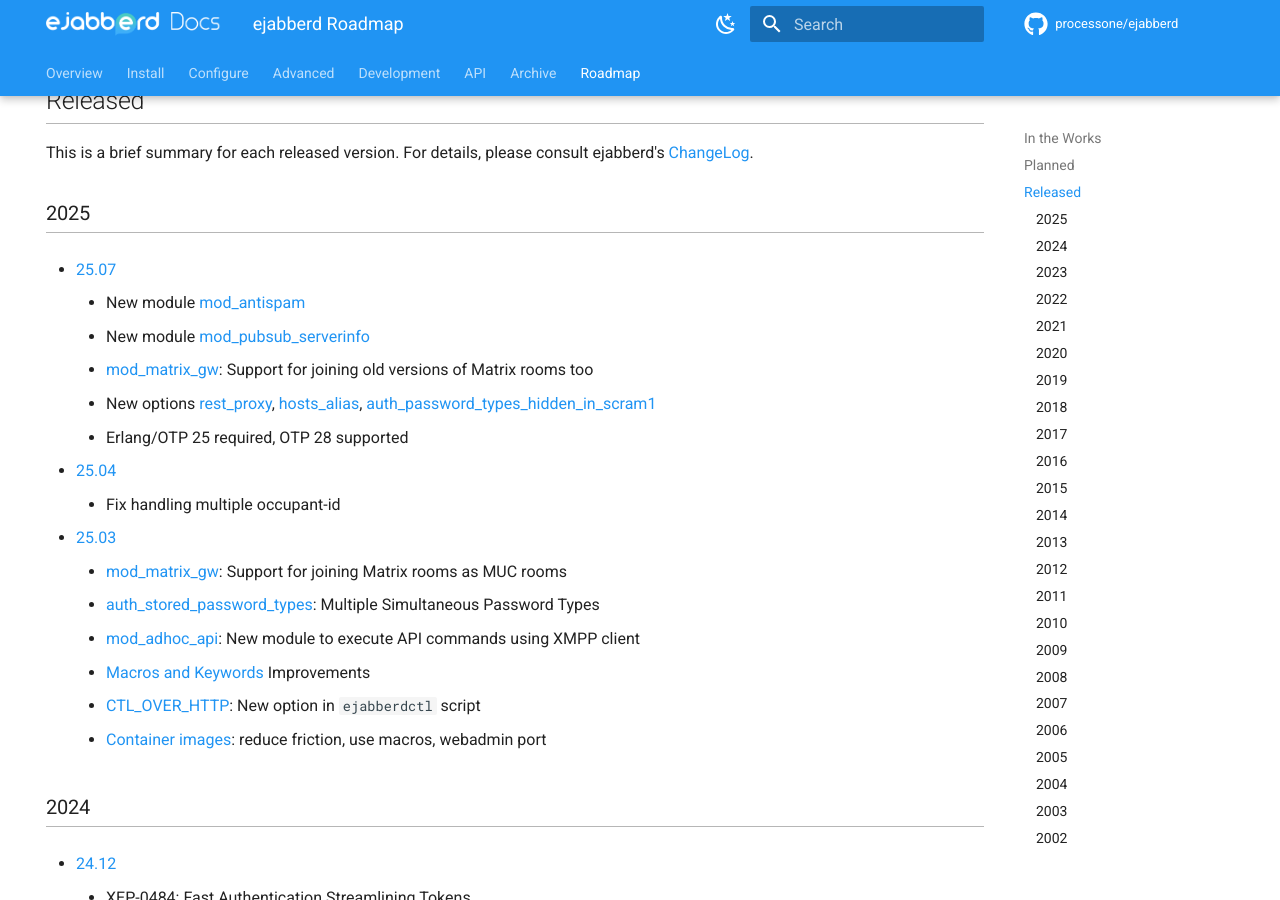
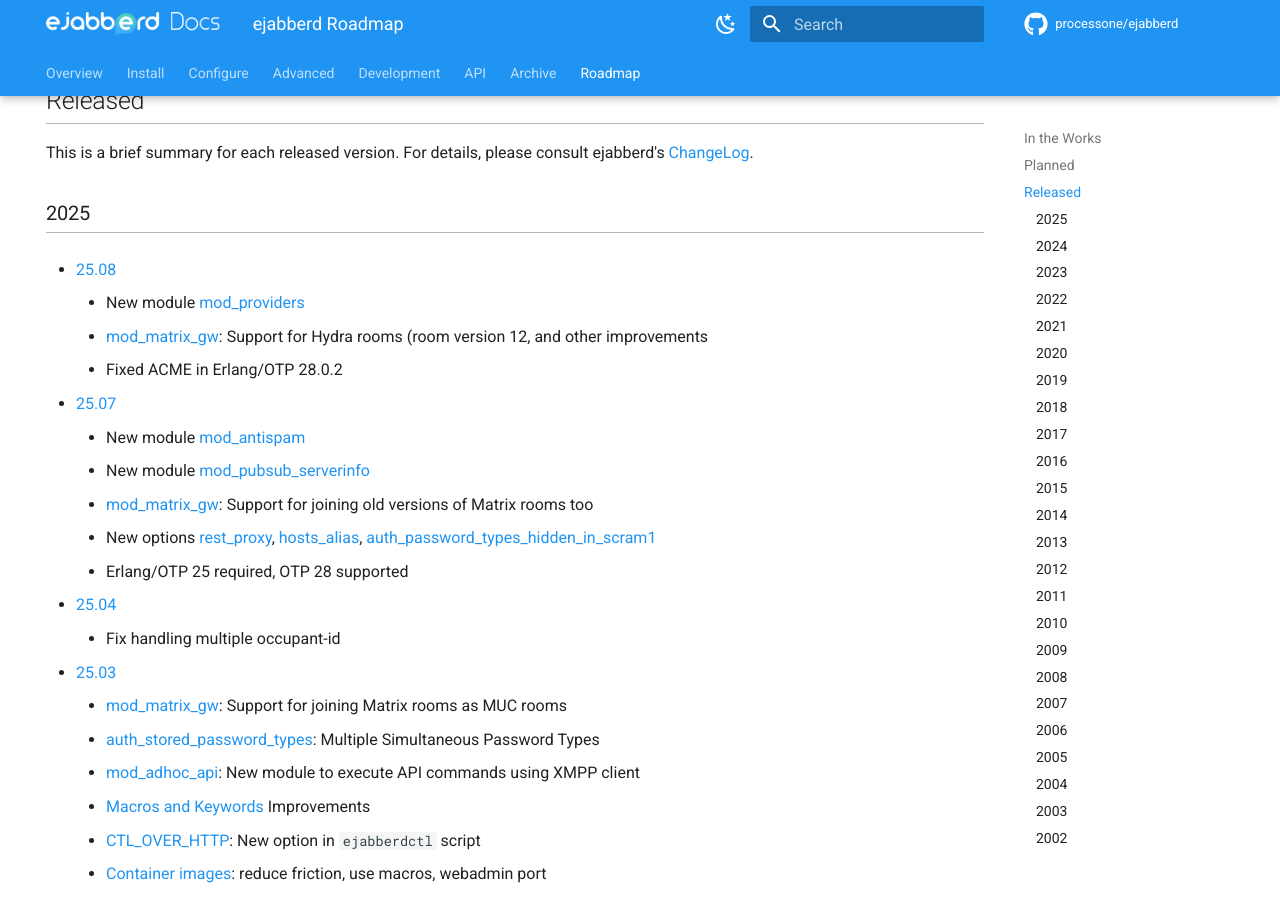
Before and after one commit to processone/docs.ejabberd.im, an MkDocs documentation site: the page built from content/roadmap/index.md, in a window 1280 px wide and 900 px high, scrolled down 498 px. Built offline with MkDocs 1.6.1 and Material for MkDocs 9.7.7, drawn with Linux system fonts in a browser that asks for light colours; comment, search, counter and statistics services are not loaded.

Commit message:
Add 25.08 to roadmap

```diff
--- a/content/roadmap/index.md
+++ b/content/roadmap/index.md
@@ -21,6 +21,11 @@
 This is a brief summary for each released version. For details, please consult ejabberd's [ChangeLog](../CHANGELOG.md).
 
 ### 2025
+
+- [25.08](https://www.process-one.net/blog/ejabberd-25-08/)
+    - New module [mod_providers](../admin/configuration/modules.md/#mod_providers)
+    - [mod_matrix_gw](../admin/configuration/modules.md/#mod_matrix_gw): Support for Hydra rooms (room version 12, and other improvements
+    - Fixed ACME in Erlang/OTP 28.0.2
 
 - [25.07](https://www.process-one.net/blog/ejabberd-25-07/)
     - New module [mod_antispam](../admin/configuration/modules.md/#mod_antispam)
```
